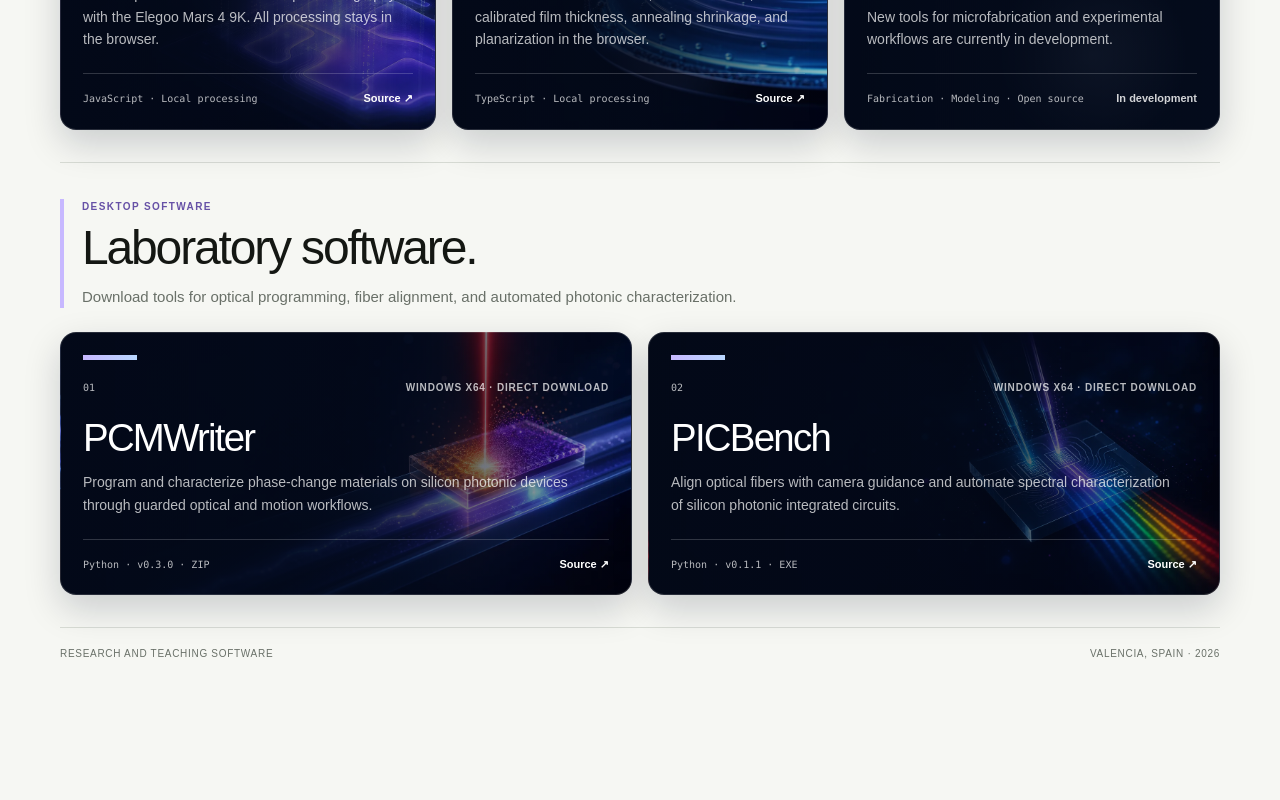
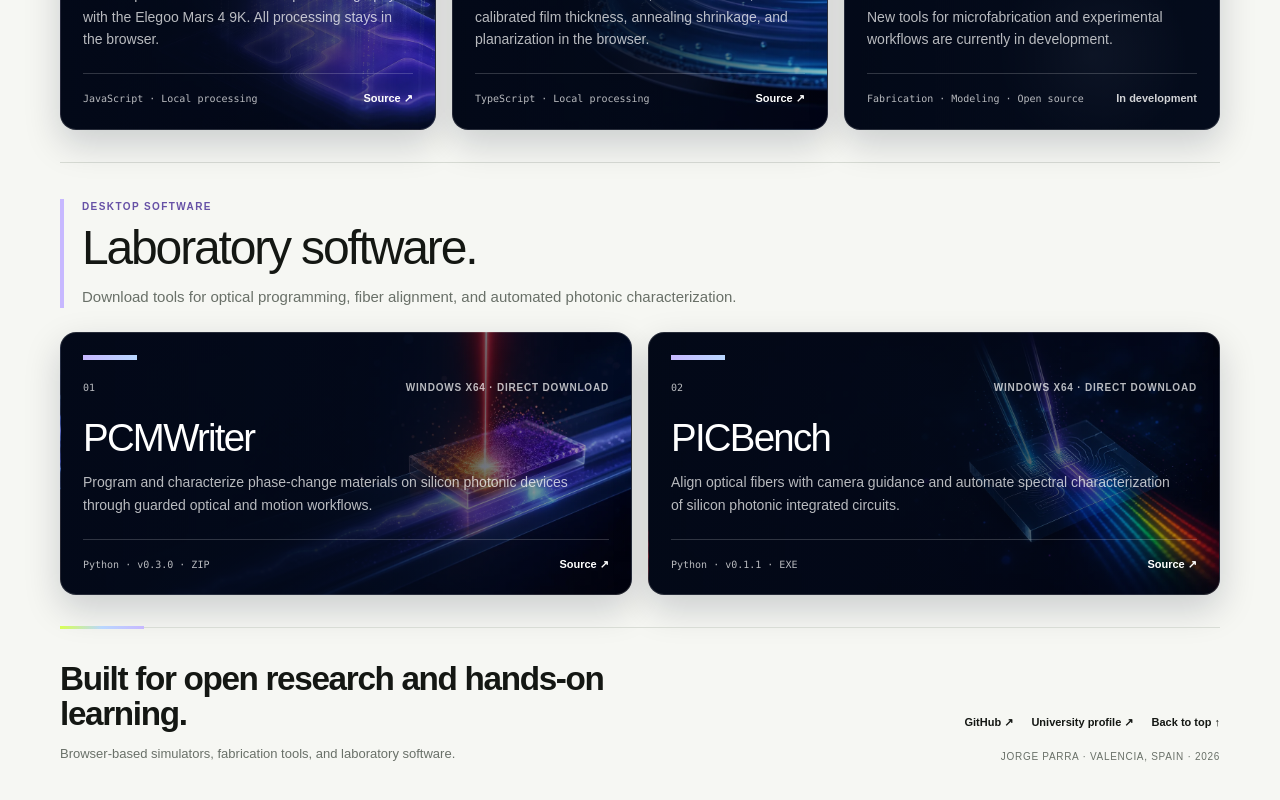
Before and after one commit to jorpago2/jorpago2.github.io, a Next.js app: page / in a window 1280 px wide. Shown: the part 1076-1876 px from the top of the page. Before the commit the page ends 1755 px from the top, so only its background shows below. Built offline with nearby package versions, Linux system fonts and the light colour scheme.

Commit message:
Improve site footer

```diff
--- a/app/globals.css
+++ b/app/globals.css
@@ -437,13 +437,68 @@ h2 {
   background: linear-gradient(90deg, var(--violet), var(--blue));
 }
 
-footer {
-  min-height: 78px;
+.site-footer {
+  position: relative;
+  min-height: 148px;
+  display: grid;
+  grid-template-columns: minmax(0, 1fr) auto;
+  align-items: end;
+  gap: 48px;
+  padding: 34px 0 36px;
+  border-top: 1px solid var(--line);
+}
+
+.site-footer::before {
+  content: "";
+  position: absolute;
+  top: -2px;
+  left: 0;
+  width: 84px;
+  height: 3px;
+  background: linear-gradient(90deg, var(--lime), var(--blue), var(--violet));
+}
+
+.footer-copy strong {
+  display: block;
+  max-width: 580px;
+  font-size: clamp(24px, 2.6vw, 34px);
+  line-height: 1.05;
+  letter-spacing: -0.04em;
+}
+
+.footer-copy p {
+  max-width: 580px;
+  margin: 12px 0 0;
+  color: var(--muted);
+  font-size: 13px;
+  line-height: 1.5;
+}
+
+.footer-meta {
+  display: grid;
+  justify-items: end;
+  gap: 18px;
+}
+
+.footer-links {
   display: flex;
-  align-items: center;
-  justify-content: space-between;
-  gap: 24px;
-  border-top: 1px solid var(--line);
+  flex-wrap: wrap;
+  justify-content: flex-end;
+  gap: 10px 18px;
+}
+
+.footer-links a {
+  font-size: 11px;
+  font-weight: 700;
+}
+
+.footer-links a:hover {
+  text-decoration: underline;
+  text-underline-offset: 4px;
+}
+
+.footer-location {
+  margin: 0;
   color: var(--muted);
   font-size: 10px;
   text-transform: uppercase;
@@ -552,8 +607,8 @@ footer {
     padding-top: 16px;
   }
 
-  footer {
-    min-height: 52px;
+  .site-footer {
+    min-height: 124px;
   }
 }
 
@@ -704,8 +759,25 @@ footer {
     min-height: 220px;
   }
 
-  footer {
-    display: none;
+  .site-footer {
+    min-height: 0;
+    grid-template-columns: 1fr;
+    align-items: start;
+    gap: 26px;
+    padding: 32px 0 36px;
+  }
+
+  .footer-copy strong {
+    font-size: 26px;
+  }
+
+  .footer-meta {
+    justify-items: start;
+    gap: 16px;
+  }
+
+  .footer-links {
+    justify-content: flex-start;
   }
 }
 
--- a/app/page.tsx
+++ b/app/page.tsx
@@ -284,9 +284,31 @@ export default function Home() {
         </div>
       </section>
 
-      <footer>
-        <span>Research and teaching software</span>
-        <span>Valencia, Spain · 2026</span>
+      <footer className="site-footer">
+        <div className="footer-copy">
+          <strong>Built for open research and hands-on learning.</strong>
+          <p>Browser-based simulators, fabrication tools, and laboratory software.</p>
+        </div>
+        <div className="footer-meta">
+          <nav className="footer-links" aria-label="Footer links">
+            <a
+              href="https://github.com/jorpago2"
+              target="_blank"
+              rel="noopener noreferrer"
+            >
+              GitHub <span aria-hidden="true">↗</span>
+            </a>
+            <a
+              href="https://www.uv.es/jorpago2"
+              target="_blank"
+              rel="noopener noreferrer"
+            >
+              University profile <span aria-hidden="true">↗</span>
+            </a>
+            <a href="#top">Back to top <span aria-hidden="true">↑</span></a>
+          </nav>
+          <p className="footer-location">Jorge Parra · Valencia, Spain · 2026</p>
+        </div>
       </footer>
     </main>
   );
```
Also changed, not shown: 1 other file (tests, documents, lock files or other folders).
